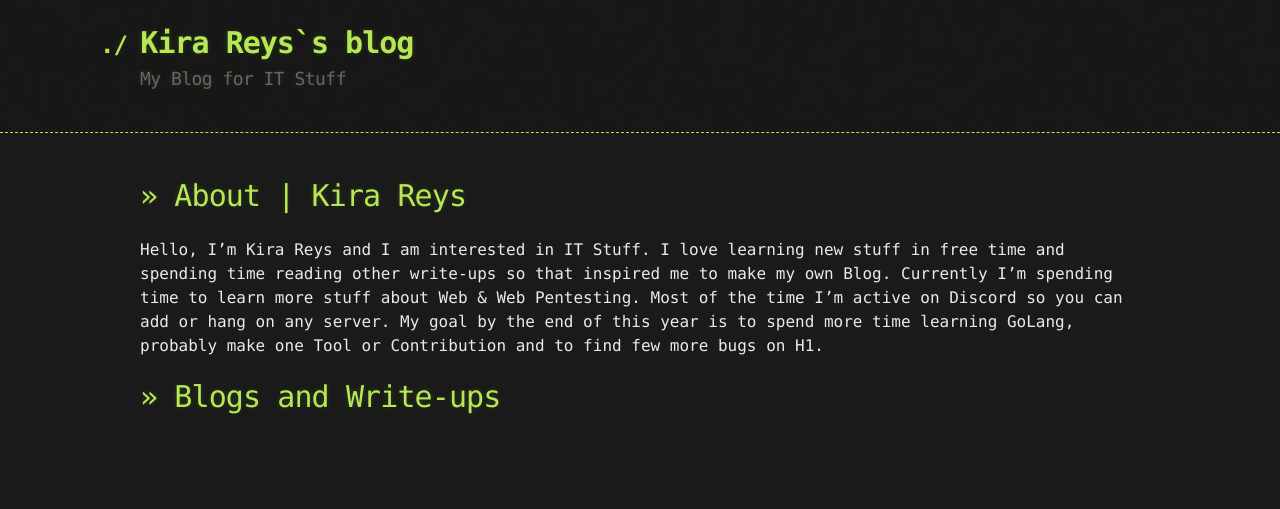
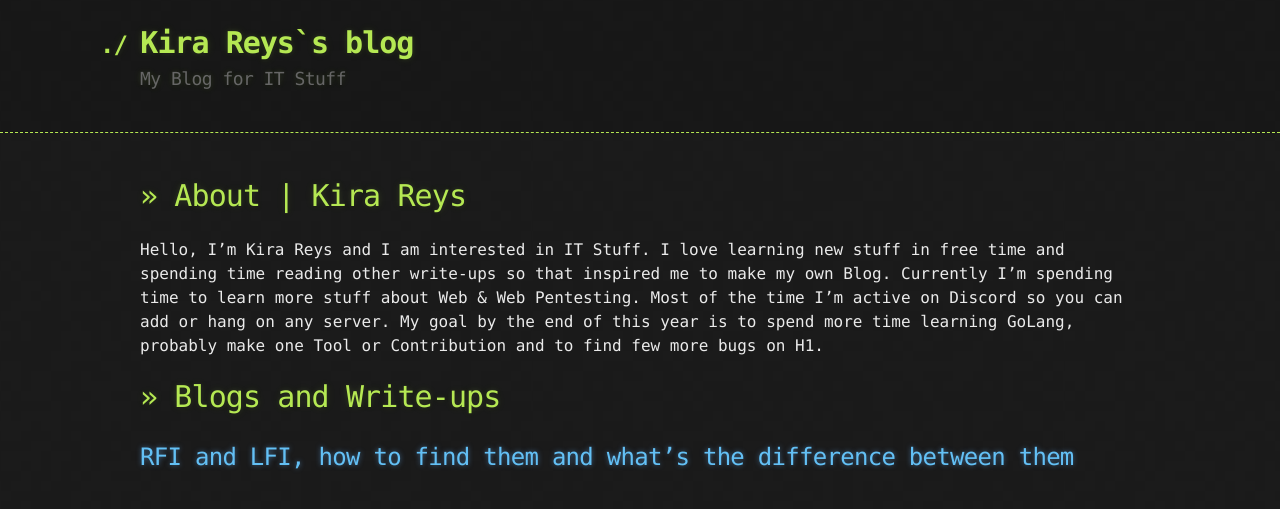
Before and after one commit to 20kilograma/blog, a Jekyll site: the page built from index.md, in a window 1280 px wide. Shown: the top 509 px of the page. Built offline with Jekyll 4.4.1, drawn with Linux system fonts in a browser that asks for light colours; our own code applies the rules of GitHub Pages for plain Markdown files.

Commit message:
Update index.md

```diff
--- a/index.md
+++ b/index.md
@@ -3,3 +3,5 @@
 Hello, I'm Kira Reys and I am interested in IT Stuff. I love learning new stuff in free time and spending time reading other write-ups so that inspired me to make my own Blog. Currently I'm spending time to learn more stuff about Web & Web Pentesting. Most of the time I'm active on Discord so you can add or hang on any server. My goal by the end of this year is to spend more time learning GoLang, probably make one Tool or Contribution and to find few more bugs on H1.
 
 # >> Blogs and Write-ups
+
+## <a> RFI and LFI, how to find them and what's the difference between them </a>
```
